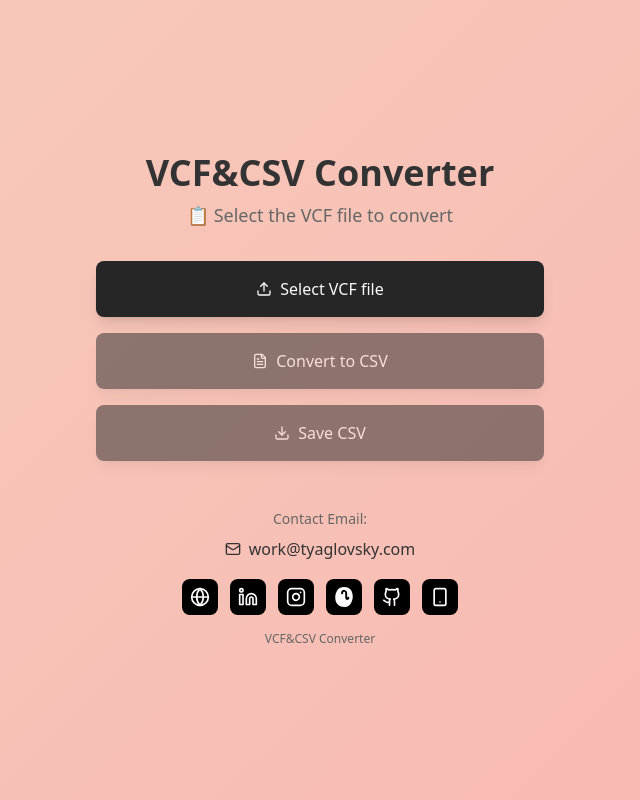
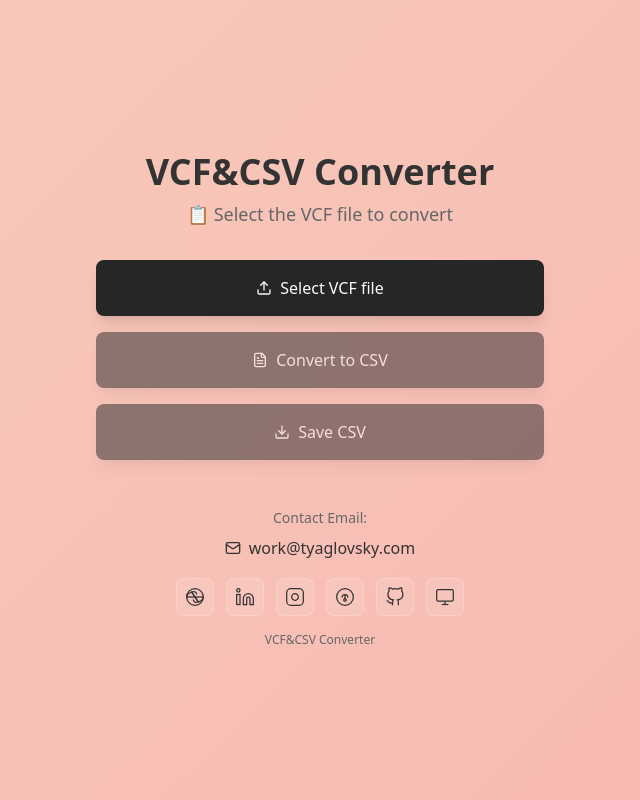
Before and after one commit to tyaglovsky/vc-convertor, a React (Vite) app: page / in a window 1280 px wide. Shown: the whole page, without its empty margins (320-960 px from the left). Built offline with nearby package versions, Linux system fonts and the light colour scheme.

Commit message:
Update social media icons
Update social media icons to match the Visma style from the provided website.

```diff
--- a/src/components/VCFConverter.tsx
+++ b/src/components/VCFConverter.tsx
@@ -179,57 +179,79 @@ const VCFConverter = () => {
               href="https://tyaglovsky.com"
               target="_blank"
               rel="noopener noreferrer"
-              className="p-2 bg-black text-white rounded-lg hover:bg-gray-800 transition-colors"
+              className="p-2 bg-white/10 backdrop-blur-sm rounded-lg border border-white/20 hover:bg-white/20 transition-colors group"
               aria-label="Website"
             >
-              <Globe className="w-5 h-5" />
+              <svg className="w-5 h-5 text-converter-text group-hover:text-converter-text-muted transition-colors" viewBox="0 0 24 24" fill="none" stroke="currentColor" strokeWidth="1.5">
+                <circle cx="12" cy="12" r="10"/>
+                <line x1="2" y1="12" x2="22" y2="12"/>
+                <path d="m2 12c0-2.3 2.3-4.5 6-6l8 12c-3.7 1.5-6-.7-6-3"/>
+                <path d="m22 12c0 2.3-2.3 4.5-6 6l-8-12c3.7-1.5 6 .7 6 3"/>
+              </svg>
             </a>
             <a
               href="https://www.linkedin.com/in/tyaglovsky/"
               target="_blank"
               rel="noopener noreferrer"
-              className="p-2 bg-black text-white rounded-lg hover:bg-gray-800 transition-colors"
+              className="p-2 bg-white/10 backdrop-blur-sm rounded-lg border border-white/20 hover:bg-white/20 transition-colors group"
               aria-label="LinkedIn"
             >
-              <Linkedin className="w-5 h-5" />
+              <svg className="w-5 h-5 text-converter-text group-hover:text-converter-text-muted transition-colors" viewBox="0 0 24 24" fill="none" stroke="currentColor" strokeWidth="1.5">
+                <path d="M16 8a6 6 0 0 1 6 6v7h-4v-7a2 2 0 0 0-2-2 2 2 0 0 0-2 2v7h-4v-7a6 6 0 0 1 6-6z"/>
+                <rect x="2" y="9" width="4" height="12"/>
+                <circle cx="4" cy="4" r="2"/>
+              </svg>
             </a>
             <a
               href="https://www.instagram.com/tyaglovsky/"
               target="_blank"
               rel="noopener noreferrer"
-              className="p-2 bg-black text-white rounded-lg hover:bg-gray-800 transition-colors"
+              className="p-2 bg-white/10 backdrop-blur-sm rounded-lg border border-white/20 hover:bg-white/20 transition-colors group"
               aria-label="Instagram"
             >
-              <Instagram className="w-5 h-5" />
+              <svg className="w-5 h-5 text-converter-text group-hover:text-converter-text-muted transition-colors" viewBox="0 0 24 24" fill="none" stroke="currentColor" strokeWidth="1.5">
+                <rect x="2" y="2" width="20" height="20" rx="5" ry="5"/>
+                <path d="m16 11.37A4 4 0 1 1 12.63 8 4 4 0 0 1 16 11.37z"/>
+                <line x1="17.5" y1="6.5" x2="17.51" y2="6.5"/>
+              </svg>
             </a>
             <a
               href="https://www.threads.com/@tyaglovsky"
               target="_blank"
               rel="noopener noreferrer"
-              className="p-2 bg-black text-white rounded-lg hover:bg-gray-800 transition-colors"
+              className="p-2 bg-white/10 backdrop-blur-sm rounded-lg border border-white/20 hover:bg-white/20 transition-colors group"
               aria-label="Threads"
             >
-              <svg className="w-5 h-5" viewBox="0 0 24 24" fill="currentColor">
-                <path d="M12.186 24h-.007c-3.581-.024-6.334-1.205-8.184-3.509C2.35 18.44 1.5 15.586 1.5 12.5c0-3.086.85-5.94 2.495-8.491C5.852 1.205 8.605.024 12.186 0h.007c3.581.024 6.334 1.205 8.184 3.509C21.65 5.56 22.5 8.414 22.5 11.5c0 3.086-.85 5.94-2.495 8.491C18.148 22.795 15.395 23.976 12.186 24zm.017-20.806c-2.02 0-3.66 1.648-3.66 3.68v.55c0 .658.533 1.191 1.191 1.191s1.191-.533 1.191-1.191v-.55c0-.688.56-1.247 1.278-1.247s1.278.559 1.278 1.247v6.124c0 1.372 1.113 2.485 2.485 2.485s2.485-1.113 2.485-2.485c0-.688-.56-1.247-1.278-1.247s-1.278.559-1.278 1.247c0 .031-.025.056-.056.056s-.056-.025-.056-.056V7.424c0-2.032-1.64-3.68-3.66-3.68z"/>
+              <svg className="w-5 h-5 text-converter-text group-hover:text-converter-text-muted transition-colors" viewBox="0 0 24 24" fill="none" stroke="currentColor" strokeWidth="1.5">
+                <path d="M12 2C6.477 2 2 6.477 2 12s4.477 10 10 10 10-4.477 10-10S17.523 2 12 2z"/>
+                <path d="M8.5 12.5c0-2 1.5-3.5 3.5-3.5s3.5 1.5 3.5 3.5"/>
+                <path d="M12 9v6"/>
+                <circle cx="12" cy="15.5" r="1.5"/>
               </svg>
             </a>
             <a
               href="https://github.com/tyaglovsky"
               target="_blank"
               rel="noopener noreferrer"
-              className="p-2 bg-black text-white rounded-lg hover:bg-gray-800 transition-colors"
+              className="p-2 bg-white/10 backdrop-blur-sm rounded-lg border border-white/20 hover:bg-white/20 transition-colors group"
               aria-label="GitHub"
             >
-              <Github className="w-5 h-5" />
+              <svg className="w-5 h-5 text-converter-text group-hover:text-converter-text-muted transition-colors" viewBox="0 0 24 24" fill="none" stroke="currentColor" strokeWidth="1.5">
+                <path d="M9 19c-5 1.5-5-2.5-7-3m14 6v-3.87a3.37 3.37 0 0 0-.94-2.61c3.14-.35 6.44-1.54 6.44-7A5.44 5.44 0 0 0 20 4.77 5.07 5.07 0 0 0 19.91 1S18.73.65 16 2.48a13.38 13.38 0 0 0-7 0C6.27.65 5.09 1 5.09 1A5.07 5.07 0 0 0 5 4.77a5.44 5.44 0 0 0-1.5 3.78c0 5.42 3.3 6.61 6.44 7A3.37 3.37 0 0 0 9 18.13V22"/>
+              </svg>
             </a>
             <a
               href="https://apps.apple.com/us/app/vcf-csv-converter/id6743118383"
               target="_blank"
               rel="noopener noreferrer"
-              className="p-2 bg-black text-white rounded-lg hover:bg-gray-800 transition-colors"
+              className="p-2 bg-white/10 backdrop-blur-sm rounded-lg border border-white/20 hover:bg-white/20 transition-colors group"
               aria-label="App Store"
             >
-              <Smartphone className="w-5 h-5" />
+              <svg className="w-5 h-5 text-converter-text group-hover:text-converter-text-muted transition-colors" viewBox="0 0 24 24" fill="none" stroke="currentColor" strokeWidth="1.5">
+                <rect x="2" y="3" width="20" height="14" rx="2" ry="2"/>
+                <line x1="8" y1="21" x2="16" y2="21"/>
+                <line x1="12" y1="17" x2="12" y2="21"/>
+              </svg>
             </a>
           </div>
 
```
